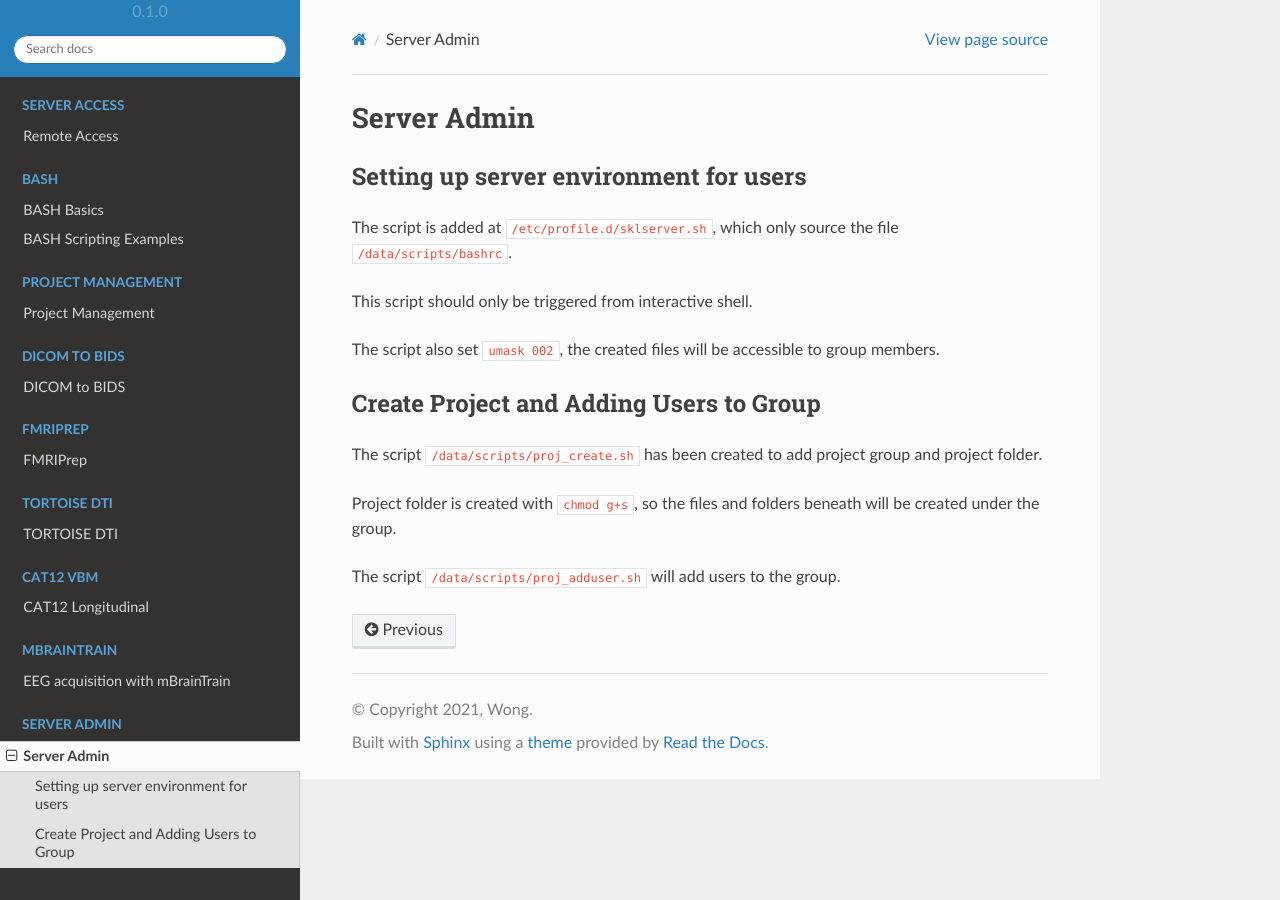
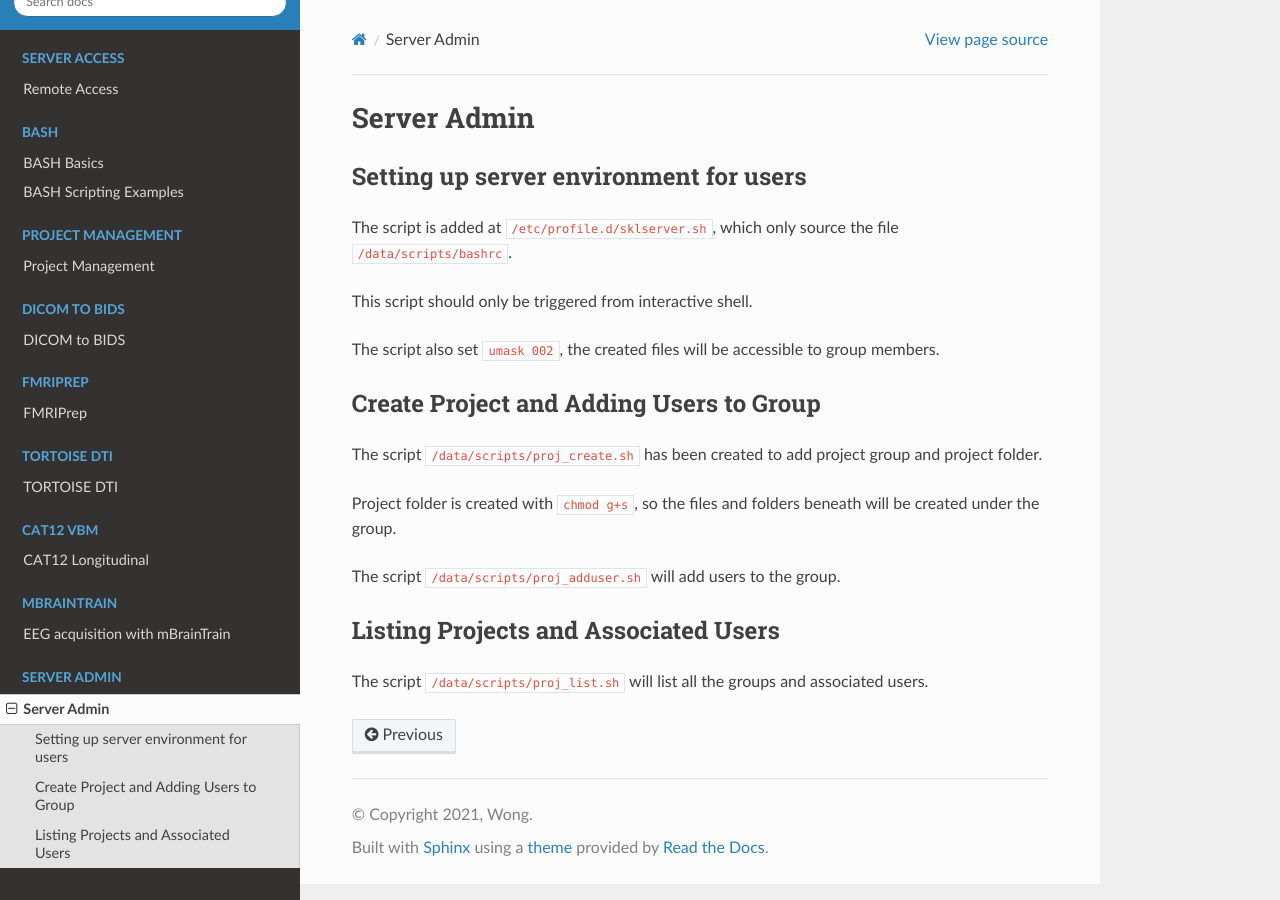
Before and after one commit to hkusklbcs/hkusklbcs, a Sphinx documentation site: the page built from docs/source/serveradmin/serveradmin.rst, in a window 1280 px wide. Built offline with Sphinx 7.4.7 and the Read the Docs theme 2.0.0, drawn with Linux system fonts in a browser that asks for light colours.

Commit message:
Update serveradmin.rst

```diff
--- a/docs/source/serveradmin/serveradmin.rst
+++ b/docs/source/serveradmin/serveradmin.rst
@@ -18,3 +18,8 @@ The script ``/data/scripts/proj_create.sh`` has been created to add project grou
 Project folder is created with ``chmod g+s``, so the files and folders beneath will be created under the group.
 
 The script ``/data/scripts/proj_adduser.sh`` will add users to the group.
+
+Listing Projects and Associated Users
+*************************************
+
+The script ``/data/scripts/proj_list.sh`` will list all the groups and associated users.
```
